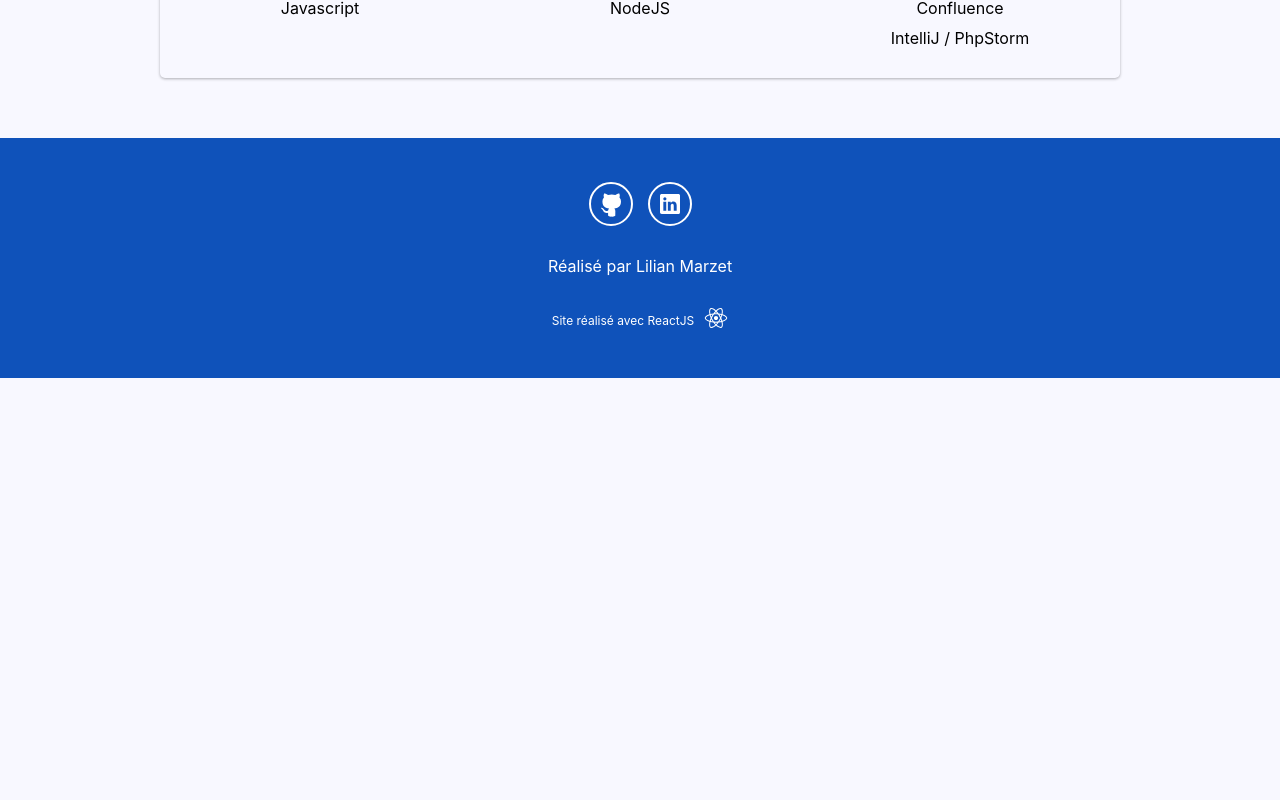
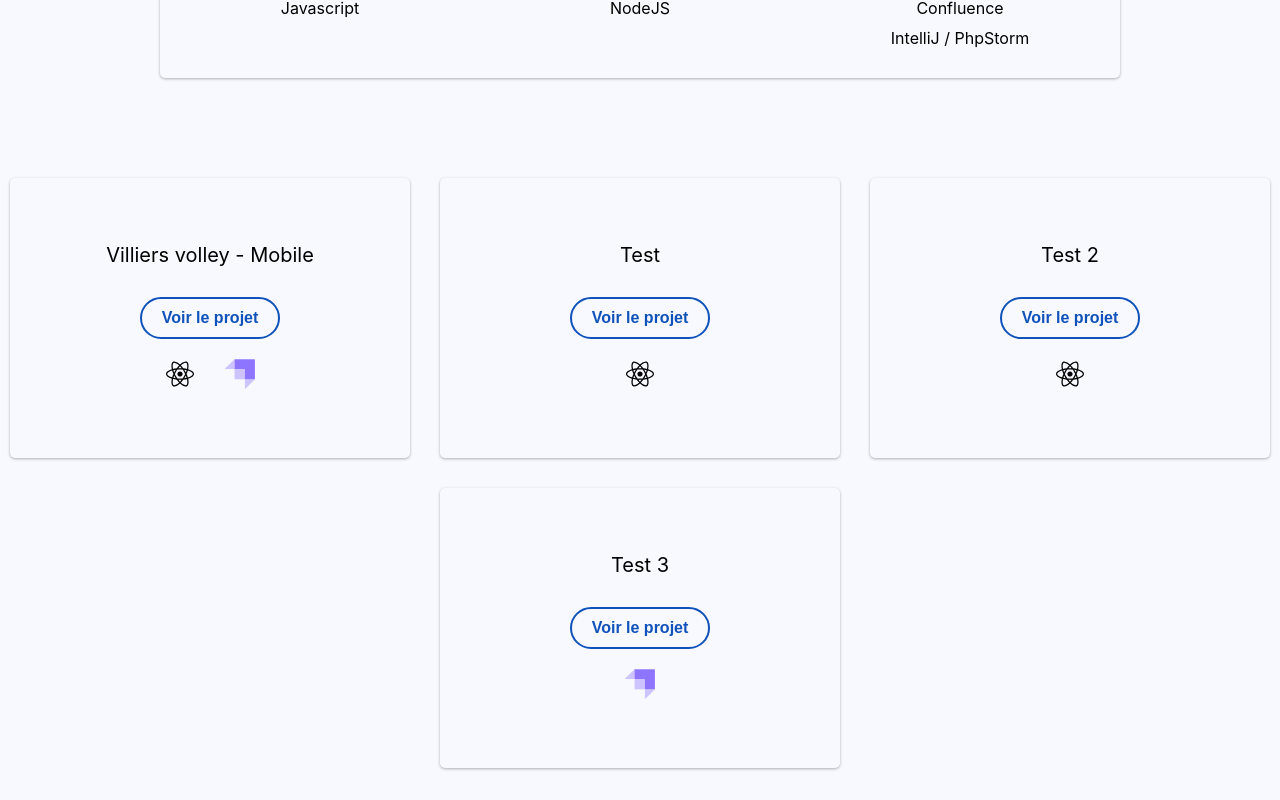
Before and after one commit to LilianMrzt/my-portfolio, a React (Create React App) app: page / in a window 1280 px wide. Shown: the part 1760-2560 px from the top of the page. Before the commit the page ends 2138 px from the top, so only its background shows below. Built offline with nearby package versions, Linux system fonts and the light colour scheme.

Commit message:
[FEAT] Creation d'une card pour montrer les projets

```diff
--- /dev/null
+++ b/src/constants/fixtures/ProjectsFixtures.json
@@ -0,0 +1,34 @@
+[
+  {
+    "id": 1,
+    "content": {
+      "label": "Villiers volley - Mobile",
+      "buttonLabel": "Voir le projet",
+      "technos": ["React Native", "Strapi"]
+    }
+  },
+  {
+    "id": 2,
+    "content": {
+      "label": "Test",
+      "buttonLabel": "Voir le projet",
+      "technos": ["React Native"]
+    }
+  },
+  {
+    "id": 3,
+    "content": {
+      "label": "Test 2",
+      "buttonLabel": "Voir le projet",
+      "technos": ["React Native"]
+    }
+  },
+  {
+    "id": 4,
+    "content": {
+      "label": "Test 3",
+      "buttonLabel": "Voir le projet",
+      "technos": ["Strapi"]
+    }
+  }
+]
--- /dev/null
+++ b/src/interfaces/components/cards/ProjectCardProps.ts
@@ -0,0 +1,3 @@
+export interface ProjectCardProps {
+    project: any
+}
--- a/src/resources/assets/Images.ts
+++ b/src/resources/assets/Images.ts
@@ -7,6 +7,7 @@ import ComputerIcon from '@resources/assets/ComputerIcon.svg'
 import ReactIcon from '@resources/assets/ReactIcon.svg'
 import ToolsIcon from '@resources/assets/ToolsIcon.svg'
 import DatabaseIcon from '@resources/assets/DatabaseIcon.svg'
+import StrapiIcon from '@resources/assets/StrapiIcon.svg'
 
 export default {
     Lilian: require('./Lilian.png')
@@ -21,5 +22,6 @@ export {
     ComputerIcon,
     ReactIcon,
     ToolsIcon,
-    DatabaseIcon
+    DatabaseIcon,
+    StrapiIcon
 }
--- a/src/styles/flexbox.css
+++ b/src/styles/flexbox.css
@@ -43,3 +43,7 @@
 .aspect-1 {
     aspect-ratio: 1;
 }
+
+.wrap {
+    flex-wrap: wrap;
+}
--- a/src/styles/height.css
+++ b/src/styles/height.css
@@ -2,6 +2,10 @@
 
 .h-80px {
     height: 80px;
+}
+
+.h-280px {
+    height: 280px;
 }
 
 .h-100 {
--- a/src/styles/padding.css
+++ b/src/styles/padding.css
@@ -36,6 +36,10 @@
     padding-top: 40px;
 }
 
+.pb-40 {
+    padding-bottom: 40px;
+}
+
 .pt-80 {
     padding-top: 80px;
 }
--- a/src/styles/width.css
+++ b/src/styles/width.css
@@ -27,3 +27,7 @@
 .full-screen-width {
     width: 100vw;
 }
+
+.w-400px {
+    width: 400px;
+}
--- /dev/null
+++ b/src/ui/components/cards/ProjectCard.tsx
@@ -0,0 +1,53 @@
+import React, { type FC, type Key, type ReactElement } from 'react'
+import { type ProjectCardProps } from '@interfaces/components/cards/ProjectCardProps'
+import Text from '@components/common/Text'
+import Button from '@components/common/Button'
+import { ReactIcon, StrapiIcon } from '@assets/Images'
+import { ReactSVG } from 'react-svg'
+
+const ProjectCard: FC<ProjectCardProps> = ({
+    project
+}): ReactElement => {
+    const icons = (): any => {
+        const technologiesIcons = []
+        if (project.technos.includes('React Native')) {
+            technologiesIcons.push(ReactIcon)
+        }
+        if (project.technos.includes('Strapi')) {
+            technologiesIcons.push(StrapiIcon)
+        }
+        return technologiesIcons
+    }
+
+    return (
+        <div
+            className={'d-flex flex-column align-center justify-center h-280px w-400px border-radius-small shadow'}
+        >
+            <Text
+                size={'large'}
+            >
+                {project.label}
+            </Text>
+            <Button
+                label={project.buttonLabel}
+                border={'primary'}
+                rounded
+                color={'primary'}
+                hoverColor={'background'}
+                fontWeight={'bold'}
+                className={'mt-30 mb-20'}
+            />
+            <div className={'d-flex gap-30'}>
+                {icons().map((icon: any, index: Key) => (
+                    <ReactSVG
+                        key={index}
+                        src={icon}
+                        className={'w-medium'}
+                    />
+                ))}
+            </div>
+        </div>
+    )
+}
+
+export default ProjectCard
--- a/src/ui/views/home-screen/HomeScreen.tsx
+++ b/src/ui/views/home-screen/HomeScreen.tsx
@@ -4,6 +4,7 @@ import { screenIds } from '@constants/ScreensConstants'
 import AboutSection from '@views/home-screen/AboutSection'
 import SkillsSection from '@views/home-screen/SkillsSection'
 import Footer from '@components/navigation/Footer'
+import MyWorkSection from '@views/home-screen/MyWorkSection'
 
 const HomeScreen = (): ReactElement => {
     return (
@@ -17,6 +18,7 @@ const HomeScreen = (): ReactElement => {
             <SkillsSection
                 id={screenIds.skillsScreenId}
             />
+            <MyWorkSection/>
             <Footer/>
         </div>
     )
--- /dev/null
+++ b/src/ui/views/home-screen/MyWorkSection.tsx
@@ -0,0 +1,24 @@
+import React, { type Key, type ReactElement, useEffect, useState } from 'react'
+import ProjectCard from '@components/cards/ProjectCard'
+import ProjectsFixtures from '@constants/fixtures/ProjectsFixtures.json'
+
+const MyWorkSection = (): ReactElement => {
+    const [projects, setProjects] = useState<any>([])
+
+    useEffect(() => {
+        setProjects(ProjectsFixtures)
+    }, [])
+
+    return (
+        <div className={'pt-40 pb-40 d-flex flex-row justify-center gap-30 wrap align-center'}>
+            {projects?.map((project: any, index: Key) => (
+                <ProjectCard
+                    key={index}
+                    project={project.content}
+                />
+            ))}
+        </div>
+    )
+}
+
+export default MyWorkSection
```
Also changed, not shown: src/resources/assets/StrapiIcon.svg (added).
